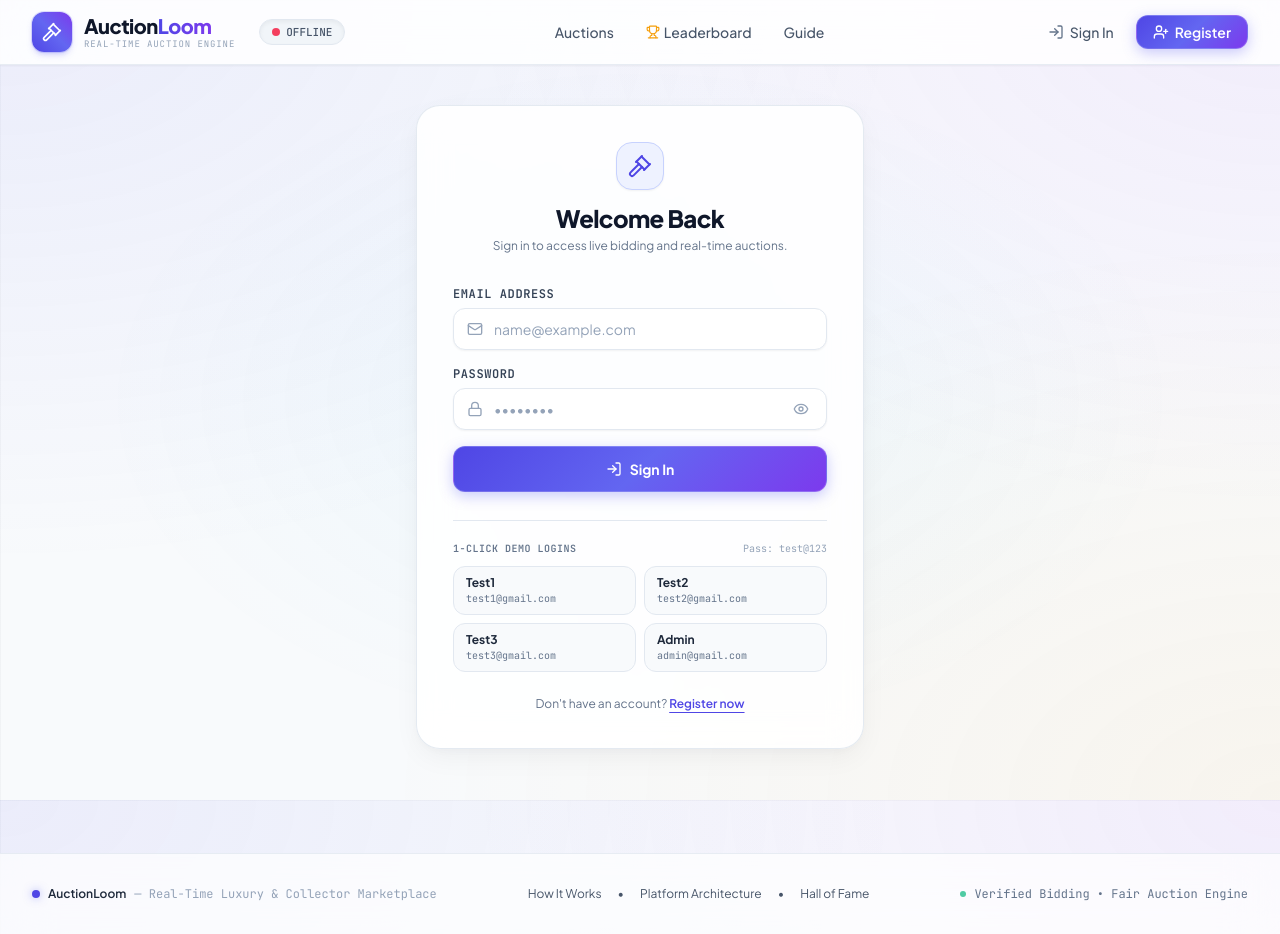
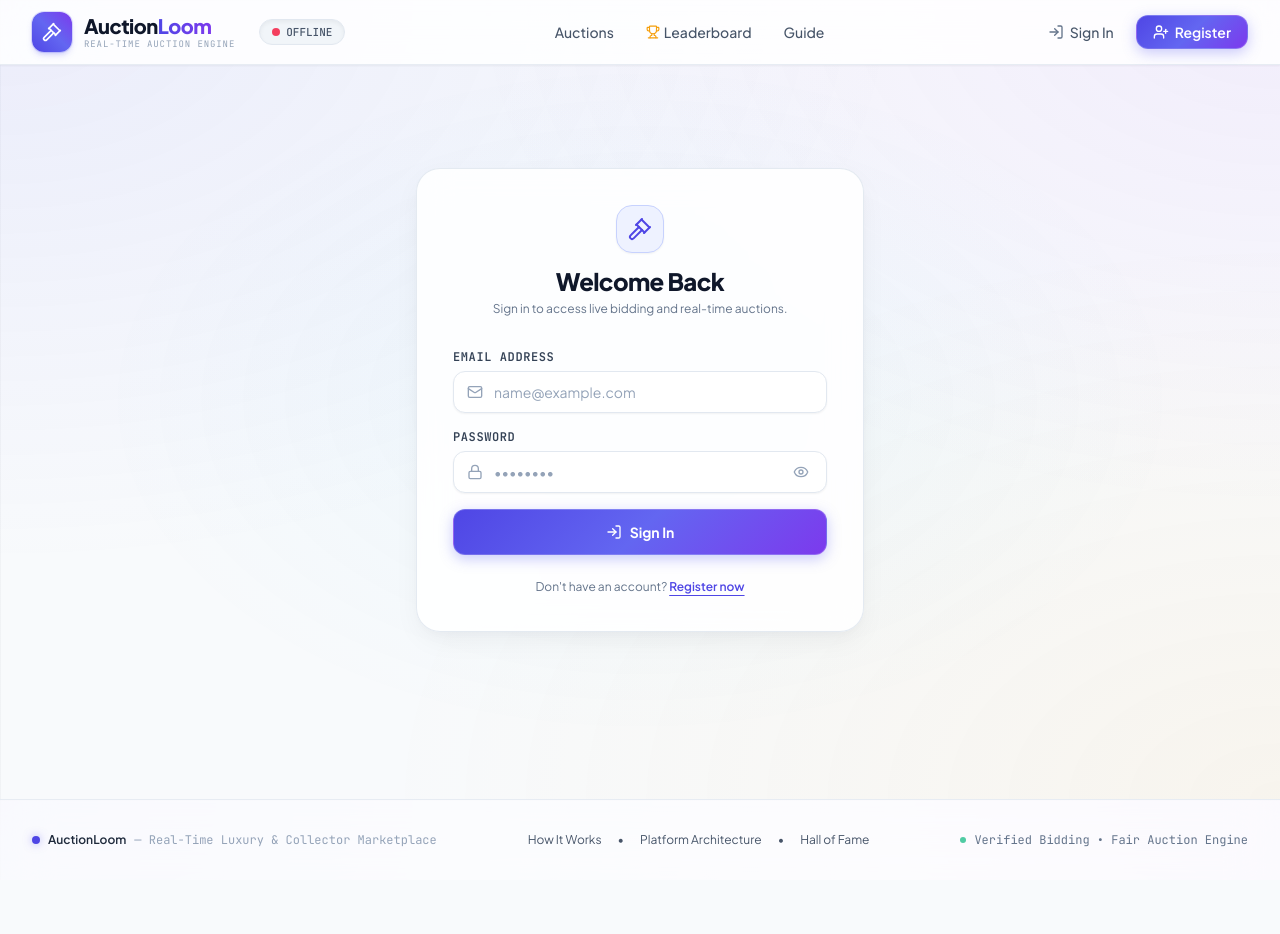
Before and after one commit to 23abhishek2024/auctionloom, a React (Vite) app in the folder frontend/: page /login in a window 1280 px wide. After the commit the page ends 880 px from the top, so only its background shows below. Built offline with nearby package versions, Linux system fonts and the light colour scheme; no server answers.

Commit message:
fix(auth): remove 1-click demo logins from login page

```diff
--- a/frontend/src/pages/LoginPage.jsx
+++ b/frontend/src/pages/LoginPage.jsx
@@ -1,7 +1,7 @@
 import React, { useState, useEffect } from 'react';
 import { Link, useNavigate, useLocation } from 'react-router-dom';
 import { useAuth } from '../context/AuthContext';
-import { LogIn, Mail, Lock, AlertCircle, Gavel, UserCheck, Eye, EyeOff, Sparkles } from 'lucide-react';
+import { LogIn, Mail, Lock, AlertCircle, Gavel, Eye, EyeOff } from 'lucide-react';
 
 export const LoginPage = () => {
   const [email, setEmail] = useState('');
@@ -41,13 +41,6 @@ export const LoginPage = () => {
     } finally {
       setLoading(false);
     }
-  };
-
-  // Quick fill helper for local testing
-  const handleQuickFill = (demoEmail, demoPassword) => {
-    setEmail(demoEmail);
-    setPassword(demoPassword);
-    setError(null);
   };
 
   return (
@@ -138,52 +131,6 @@ export const LoginPage = () => {
 
         </form>
 
-        {/* Quick Demo Accounts Helpers */}
-        <div className="mt-7 pt-5 border-t border-slate-200">
-          <div className="flex items-center justify-between mb-2.5">
-            <span className="text-[10px] font-mono uppercase tracking-wider text-slate-500 font-semibold">
-              1-Click Demo Logins
-            </span>
-            <span className="text-[10px] font-mono text-slate-400">
-              Pass: test@123
-            </span>
-          </div>
-          <div className="grid grid-cols-2 gap-2">
-            <button
-              type="button"
-              onClick={() => handleQuickFill('test1@gmail.com', 'test@123')}
-              className="px-3 py-2 rounded-xl bg-slate-50 hover:bg-indigo-50/70 border border-slate-200 hover:border-indigo-300 text-left transition-all cursor-pointer group"
-            >
-              <div className="text-xs font-bold text-slate-800 group-hover:text-indigo-600">Test1</div>
-              <div className="text-[10px] font-mono text-slate-500 truncate">test1@gmail.com</div>
-            </button>
-            <button
-              type="button"
-              onClick={() => handleQuickFill('test2@gmail.com', 'test@123')}
-              className="px-3 py-2 rounded-xl bg-slate-50 hover:bg-indigo-50/70 border border-slate-200 hover:border-indigo-300 text-left transition-all cursor-pointer group"
-            >
-              <div className="text-xs font-bold text-slate-800 group-hover:text-indigo-600">Test2</div>
-              <div className="text-[10px] font-mono text-slate-500 truncate">test2@gmail.com</div>
-            </button>
-            <button
-              type="button"
-              onClick={() => handleQuickFill('test3@gmail.com', 'test@123')}
-              className="px-3 py-2 rounded-xl bg-slate-50 hover:bg-indigo-50/70 border border-slate-200 hover:border-indigo-300 text-left transition-all cursor-pointer group"
-            >
-              <div className="text-xs font-bold text-slate-800 group-hover:text-indigo-600">Test3</div>
-              <div className="text-[10px] font-mono text-slate-500 truncate">test3@gmail.com</div>
-            </button>
-            <button
-              type="button"
-              onClick={() => handleQuickFill('admin@gmail.com', 'test@123')}
-              className="px-3 py-2 rounded-xl bg-slate-50 hover:bg-rose-50/70 border border-slate-200 hover:border-rose-300 text-left transition-all cursor-pointer group"
-            >
-              <div className="text-xs font-bold text-slate-800 group-hover:text-rose-600">Admin</div>
-              <div className="text-[10px] font-mono text-slate-500 truncate">admin@gmail.com</div>
-            </button>
-          </div>
-        </div>
-
         {/* Footer link */}
         <div className="mt-6 text-center text-xs text-slate-500">
           Don't have an account?{' '}
```
